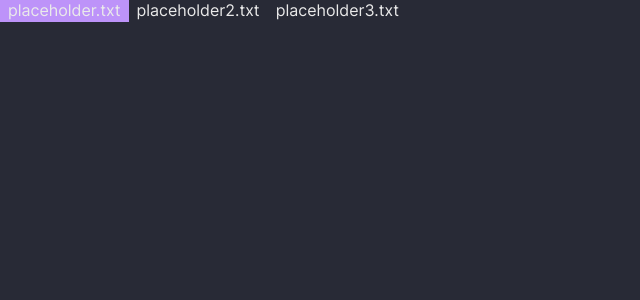
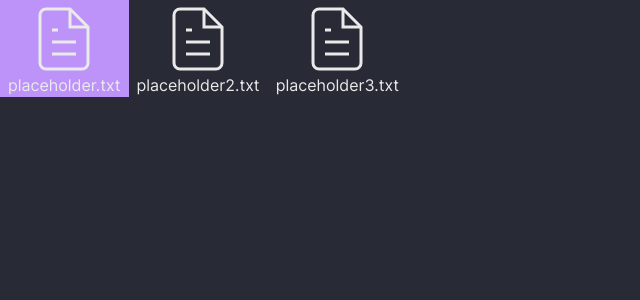
Before and after one commit to brenobaptista/maia-os, a SvelteKit app: page / in a window 1280 px wide. Shown: the top 300 px of the page, without its empty margins (0-640 px from the left). Built offline with nearby package versions, Linux system fonts and the light colour scheme.

Commit message:
Add text file icon to desktop

```diff
--- a/src/routes/Desktop.svelte
+++ b/src/routes/Desktop.svelte
@@ -8,7 +8,25 @@
 
 {#each files as file}
 	<button on:click={() => console.log(file.name)}>
-		{file.name}
+		<svg
+			xmlns="http://www.w3.org/2000/svg"
+			width="72"
+			height="72"
+			viewBox="0 0 24 24"
+			fill="none"
+			stroke="currentColor"
+			aria-hidden="true"
+		>
+			<title>Text file icon</title>
+			<path d="M14 2H6a2 2 0 0 0-2 2v16a2 2 0 0 0 2 2h12a2 2 0 0 0 2-2V8z" />
+			<polyline points="14 2 14 8 20 8" />
+			<line x1="16" y1="13" x2="8" y2="13" />
+			<line x1="16" y1="17" x2="8" y2="17" />
+			<polyline points="10 9 9 9 8 9" />
+		</svg>
+		<div>
+			{file.name}
+		</div>
 	</button>
 {/each}
 
```
